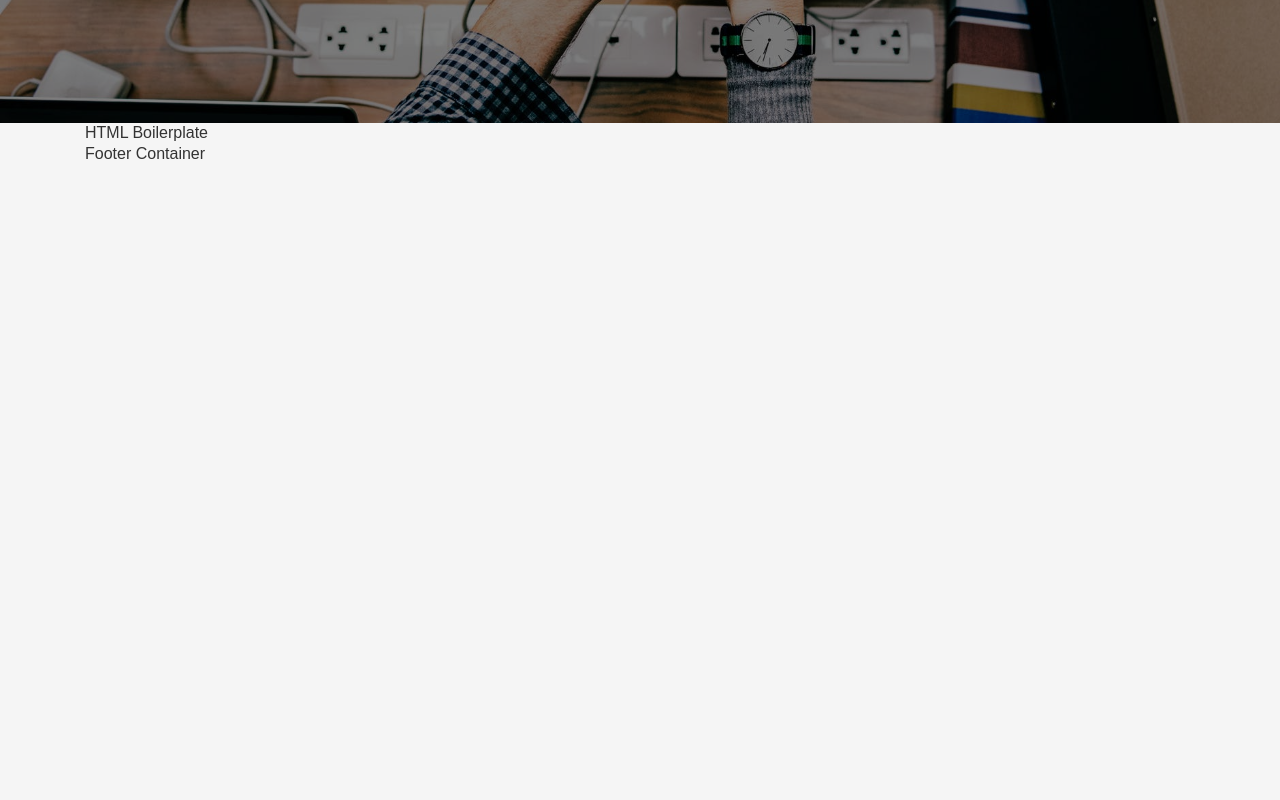
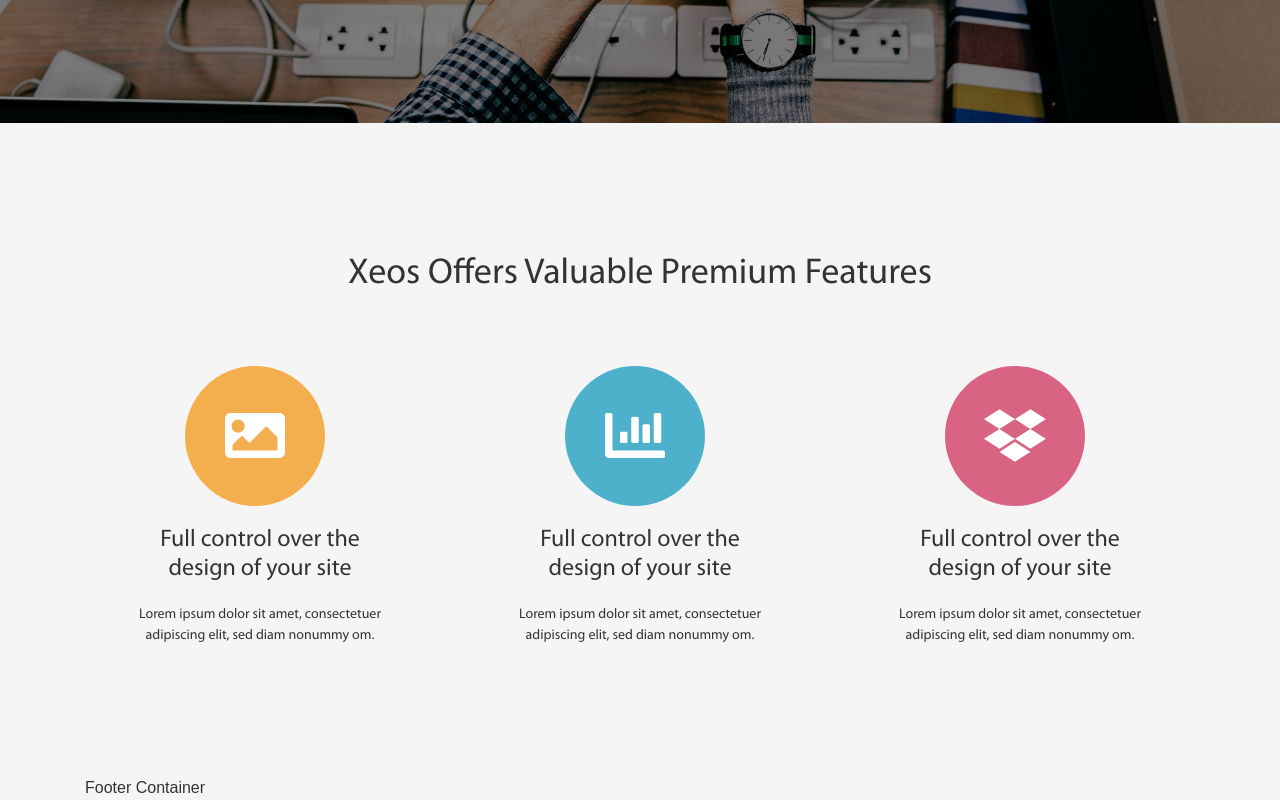
Before and after one commit to tpdtrang/xeos-html, a website: page src/views/pages/index.html in a window 1280 px wide. Shown: the part 517-1317 px from the top of the page. Before the commit the page ends 800 px from the top, so only its background shows below. Drawn offline with nearby package versions, Linux system fonts and the light colour scheme; files that its build step writes are made by us from their sources; files whose address does not match are found by name.

Commit message:
Push feature/premium-features

```diff
--- a/src/styles/base/_variables.scss
+++ b/src/styles/base/_variables.scss
@@ -1,2 +1,5 @@
 $cl-bl:#000;
 $cl-wh:#fff;
+$cl-or:#f3ae4e;
+$cl-blu:#4eb1cb;
+$cl-pi:#d96383;
--- /dev/null
+++ b/src/styles/layout/_features.scss
@@ -0,0 +1,67 @@
+.features-container {
+  padding: 130px 0;
+  .p-title {
+    margin-bottom: 70px;
+    .heading-2 {
+      @include rem("font-size", 36);
+      font-family: "Mariad Pro Regular";
+    }
+  }
+  .p-content {
+    .item-features {
+      padding: 0 40px;
+      position: relative;
+      .icon {
+        width: 140px;
+        height: 140px;
+        background-color: aqua;
+        border-radius: 50%;
+        margin-left: 60px;
+        margin-bottom: 20px;
+        // position: relative;
+        // top: 50%;
+        // left: 50%;
+        // transform: translate(-50%,-50%);
+        text-align: center;
+        display: flex;
+        align-items: center;
+        justify-content: center;
+        i {
+          @include rem('font-size',60);
+          position: absolute;
+          color: $cl-wh;
+          // top: 50%;
+          // left: 50%;
+          // transform: translate(-50%,-50%);
+        }
+      }
+      .blue {
+        background-color: $cl-blu;
+      }
+      .orange {
+        background-color: $cl-or;
+      }
+      .pink {
+        background-color: $cl-pi;
+      }
+    }
+    .title {
+      margin-bottom: 20px;
+      .heading-3 {
+        @include rem("font-size", 24);
+        font-family: "Mariad Pro Regular";
+        transition: all 0.5s ease-in-out;
+        &:hover{
+            cursor: pointer;
+            color: $cl-blu;
+        }
+      }
+    }
+    .text {
+      .text-content {
+        @include rem("font-size", 14);
+        font-family: "Mariad Pro Regular";
+      }
+    }
+  }
+}
--- a/src/styles/main.scss
+++ b/src/styles/main.scss
@@ -27,6 +27,7 @@
 // ----------------------------------------------------------------------
 @import "layout/header";
 @import "layout/banner";
+@import "layout/features";
 @import "layout/footer";
 @import "layout/wave";
 
--- a/src/views/layouts/styles.html
+++ b/src/views/layouts/styles.html
@@ -2,5 +2,6 @@
 <link rel="stylesheet" type="text/css" media="screen" href="node_modules/bootstrap/dist/css/bootstrap.css" />
 <!-- endbuild -->
 <!-- build:css(.tmp) style/style.min.css -->
+<link rel="stylesheet" href="https://use.fontawesome.com/releases/v5.8.2/css/all.css" integrity="sha384-oS3vJWv+0UjzBfQzYUhtDYW+Pj2yciDJxpsK1OYPAYjqT085Qq/1cq5FLXAZQ7Ay" crossorigin="anonymous">
 <link rel="stylesheet" type="text/css" media="screen" href="styles/main.css" />
 <!-- endbuild -->
--- a/src/views/pages/index.html
+++ b/src/views/pages/index.html
@@ -15,16 +15,8 @@
 
     <!-- include banner.html -->
     @@include('../partials/banner.html')
-
-    <main class="main-container">
-      <div class="container">
-        <div class="row">
-          <div class="col-md-12">
-            <h4 class="title-block">HTML Boilerplate</h4>
-          </div>
-        </div>
-      </div>
-    </main>
+    <!-- include features.html -->
+    @@include('../partials/features.html')
 
     <!-- include footer.html -->
     @@include('../layouts/footer.html')
--- /dev/null
+++ b/src/views/partials/features.html
@@ -0,0 +1,47 @@
+<section class="features-container">
+    <div class="container">
+        <div class="p-title text-center">
+            <h2 class="heading-2">Xeos Offers Valuable Premium Features</h2>
+        </div>
+        <div class="p-content">
+            <div class="row">
+                <div class="col-lg-4">
+                    <div class="item-features text-center">
+                        <div class="icon orange"><i class="fas fa-image"></i></div>
+                        <div class="title">
+                            <h3 class="heading-3">Full control over the design of your site</h3>
+                        </div>
+                        <div class="text">
+                            <p class="text-content">Lorem ipsum dolor sit amet, consectetuer adipiscing elit, sed diam
+                                nonummy om.</p>
+                        </div>
+                    </div>
+                </div>
+                <div class="col-lg-4">
+                    <div class="item-features text-center">
+                        <div class="icon blue"><i class="fas fa-chart-bar"></i></div>
+                        <div class="title">
+                            <h3 class="heading-3">Full control over the design of your site</h3>
+                        </div>
+                        <div class="text">
+                            <p class="text-content">Lorem ipsum dolor sit amet, consectetuer adipiscing elit, sed diam
+                                nonummy om.</p>
+                        </div>
+                    </div>
+                </div>
+                <div class="col-lg-4">
+                    <div class="item-features text-center">
+                        <div class="icon pink"> <i class="fab fa-dropbox"></i></div>
+                        <div class="title">
+                            <h3 class="heading-3">Full control over the design of your site</h3>
+                        </div>
+                        <div class="text">
+                            <p class="text-content">Lorem ipsum dolor sit amet, consectetuer adipiscing elit, sed diam
+                                nonummy om.</p>
+                        </div>
+                    </div>
+                </div>
+            </div>
+        </div>
+    </div>
+</section>
```
Also changed, not shown: src/index.html (+48 -9 lines).
